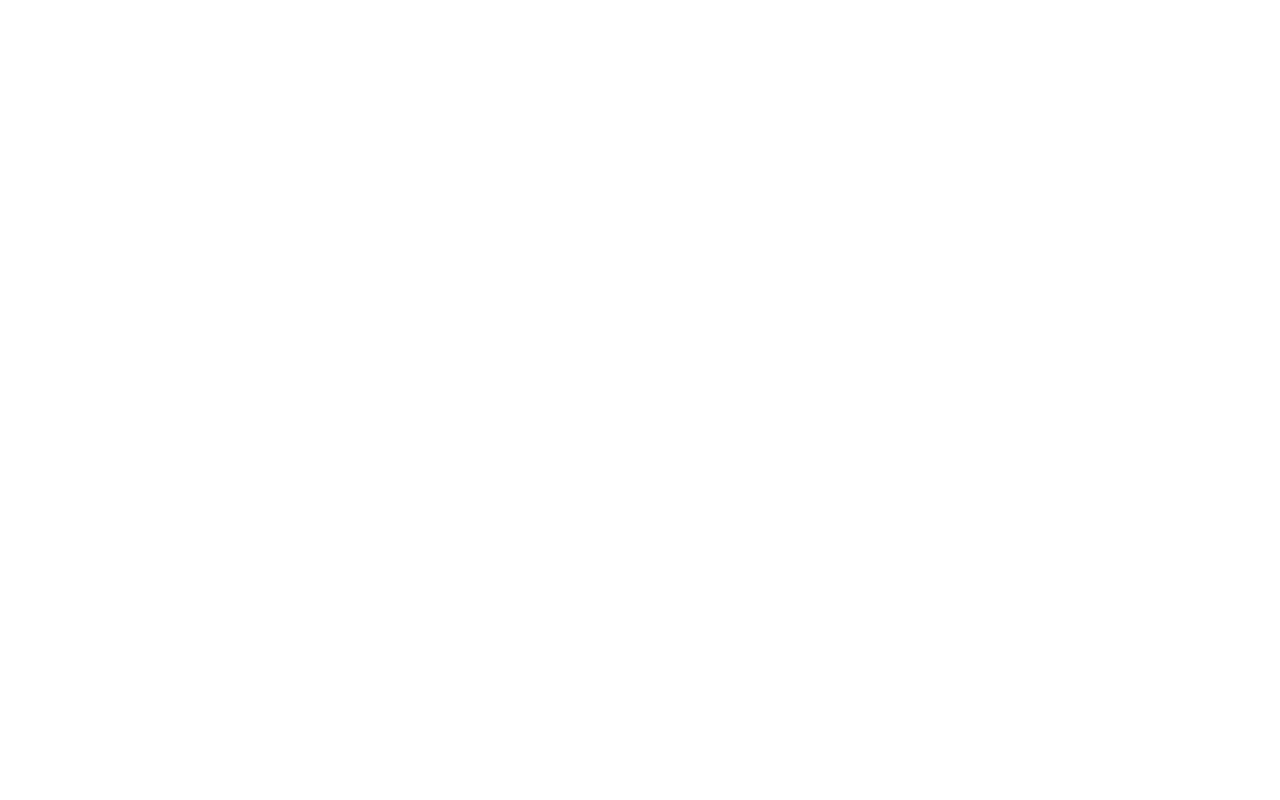
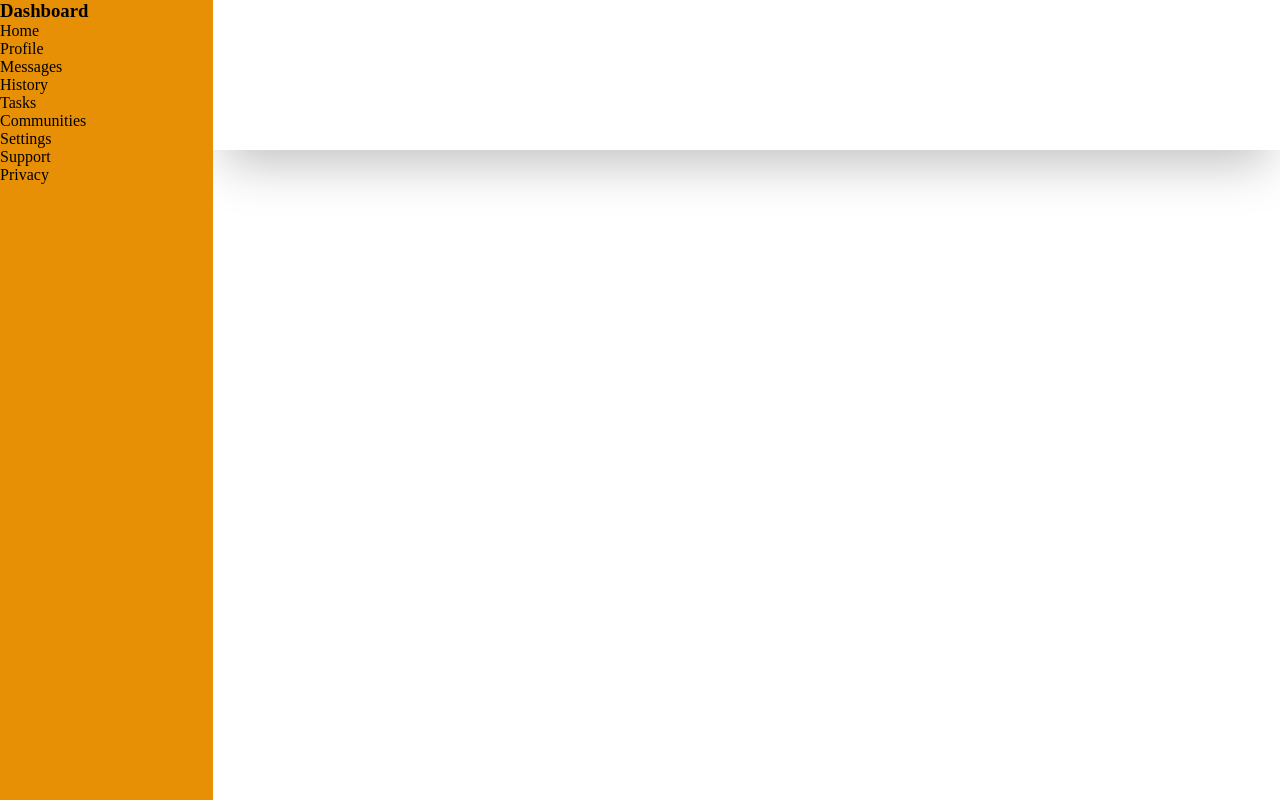
Before and after one commit to tburakonat/admin-dashboard, a plain HTML site: page index.html in a window 1280 px wide. Drawn offline with Linux system fonts and the light colour scheme.

Commit message:
layout finished

```diff
--- a/index.html
+++ b/index.html
@@ -8,6 +8,26 @@
     <title>Admin Dashboard</title>
 </head>
 <body>
-
+    <div class="container">
+        <header class="header">
+        </header>
+        <nav class="sidebar">
+            <h3 class="heading">Dashboard</h3>
+            <ul class="options">
+                <li>Home</li>
+                <li>Profile</li>
+                <li>Messages</li>
+                <li>History</li>
+                <li>Tasks</li>
+                <li>Communities</li>
+            </ul>
+            <ul class="settings">
+                <li>Settings</li>
+                <li>Support</li>
+                <li>Privacy</li>
+            </ul>
+        </nav>
+        <main class="main-content"></main>
+    </div>
 </body>
 </html>
--- a/styles.css
+++ b/styles.css
@@ -0,0 +1,28 @@
+* {
+    margin: 0;
+    padding: 0;
+    box-sizing: border-box;
+}
+
+/* Layout */
+.container {
+    height: 100vh;
+    display: grid;
+    grid-template-columns: 1fr 5fr;
+    grid-template-rows: 150px 1fr;
+}
+
+.header {
+    grid-column: 2 / 3;
+    box-shadow: 0px 25px 50px -12px rgba(0, 0, 0, 0.25);
+}
+
+.sidebar {
+    grid-row: 1 / -1;
+    background-color: #E89005;
+}
+
+.main-content {
+    grid-column: 2 / 3;
+    grid-row: 2 / 3;
+}
```
